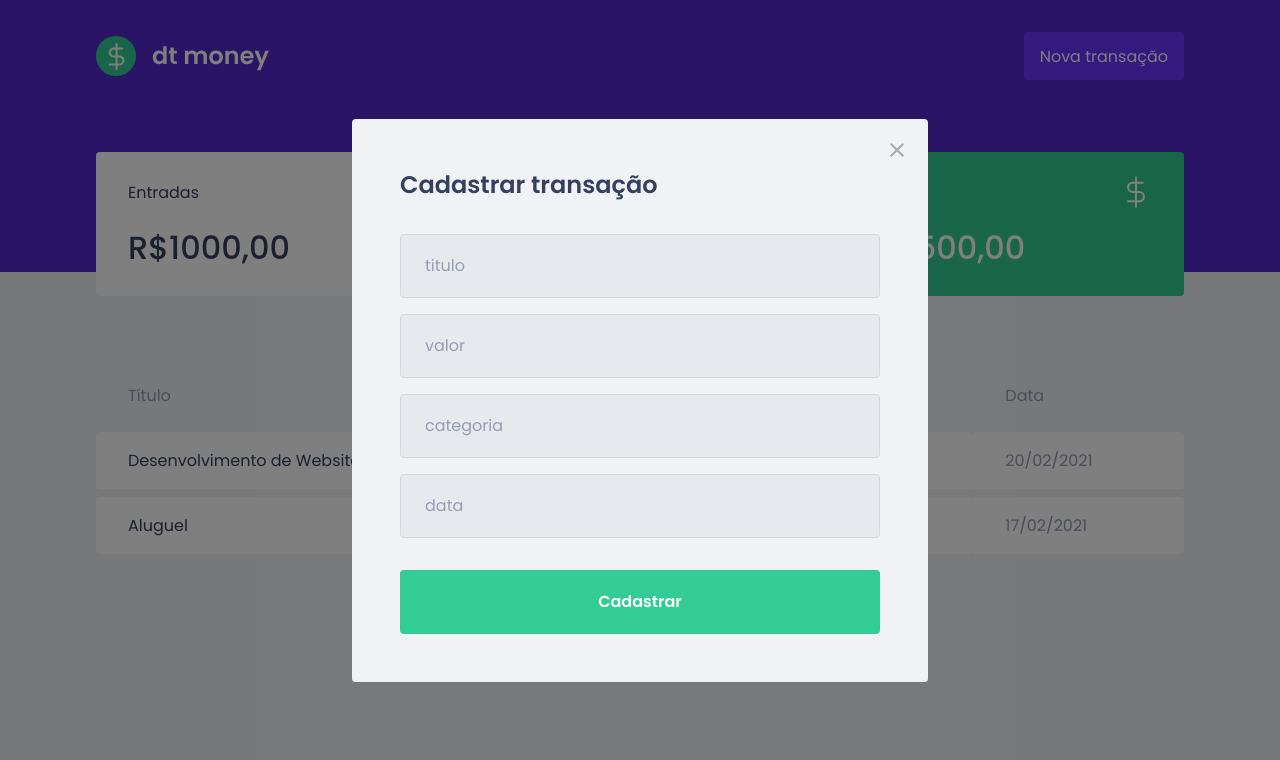
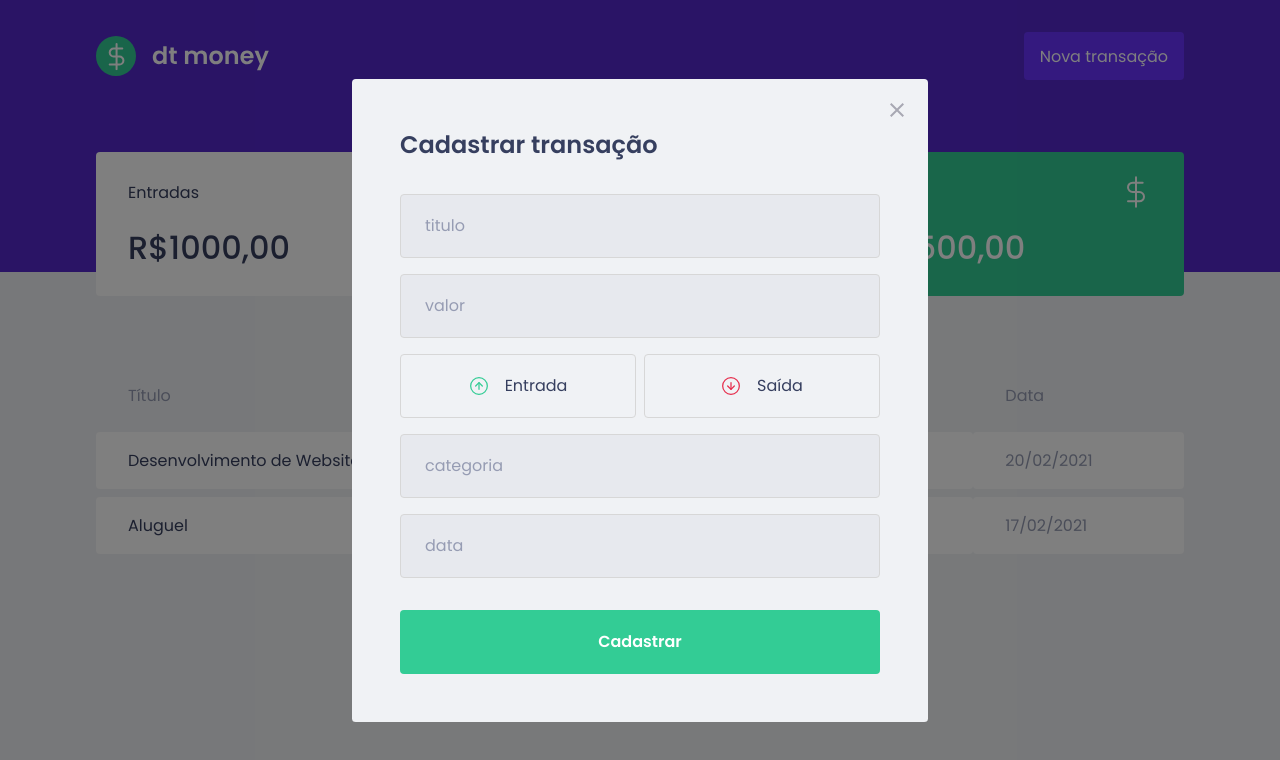
Before and after one commit to jonathanbueno/dt-money, a React (Create React App) app: page / in a window 1280 px wide. Both pictures are taken after a click on the button "Nova transação". Shown: the top 760 px of the page. Built offline with nearby package versions, Linux system fonts and the light colour scheme; no server answers; what miragejs would draw is missing.

Commit message:
Initial styles for buttons: Income and Outcome inside the New Transaction's modal

```diff
--- a/src/components/NewTransactionModal/index.tsx
+++ b/src/components/NewTransactionModal/index.tsx
@@ -1,6 +1,10 @@
 import Modal from 'react-modal';
+
 import closeImg from '../../assets/close.svg';
-import { Container } from './styles';
+import incomeImg from '../../assets/income.svg';
+import outcomeImg from '../../assets/outcome.svg';
+
+import { Container, TransactionTypeContainer } from './styles';
 
 interface NewTransactionModalProps {
   isOpen: boolean;
@@ -30,6 +34,18 @@
 
         <input placeholder='titulo' />
         <input placeholder='valor' type='number' />
+
+        <TransactionTypeContainer>
+          <button type='button'>
+            <img src={incomeImg} alt='Entrada' />
+            <span>Entrada</span>
+          </button>
+          <button type='button'>
+            <img src={outcomeImg} alt='Saída' />
+            <span>Saída</span>
+          </button>
+        </TransactionTypeContainer>
+
         <input placeholder='categoria' />
         <input placeholder='data' />
         <button type='submit'>Cadastrar</button>
--- a/src/components/NewTransactionModal/styles.ts
+++ b/src/components/NewTransactionModal/styles.ts
@@ -50,3 +50,40 @@
     }
   }
 `;
+
+export const TransactionTypeContainer = styled.div`
+  display: grid;
+  gap: 0.5rem;
+  grid-template-columns: 1fr 1fr;
+  margin: 1rem 0;
+
+  button {
+    height: 4rem;
+    border: 1px solid var(--input-border);
+    border-radius: 0.25rem;
+
+    background: transparent;
+
+    display: flex;
+    align-items: center;
+    justify-content: center;
+
+    transition: border-color 200ms;
+
+    &:hover {
+      border-color: darken(var(--input-border), 10%);
+    }
+
+    img {
+      width: 20px;
+      height: 20px;
+    }
+
+    span {
+      display: inline-block;
+      margin-left: 1rem;
+      font-size: 1rem;
+      color: var(--text-title);
+    }
+  }
+`;
```
